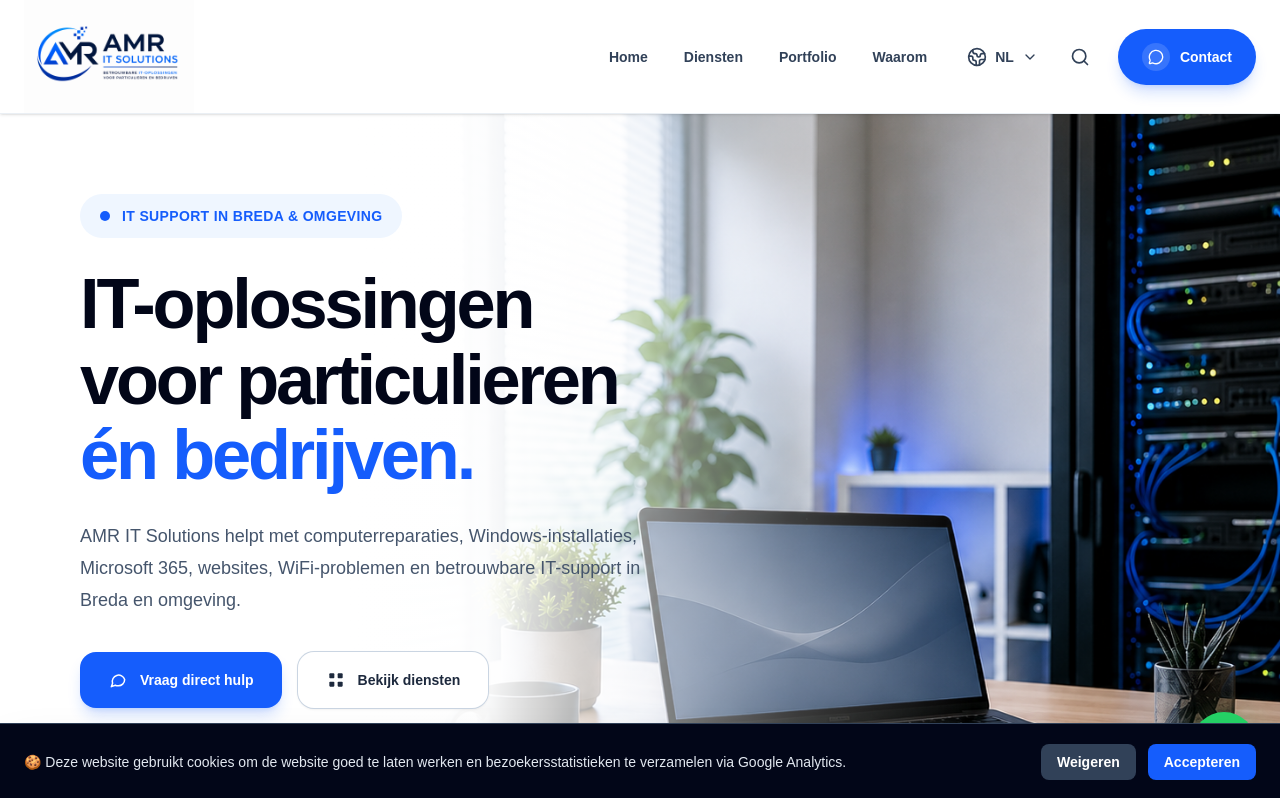
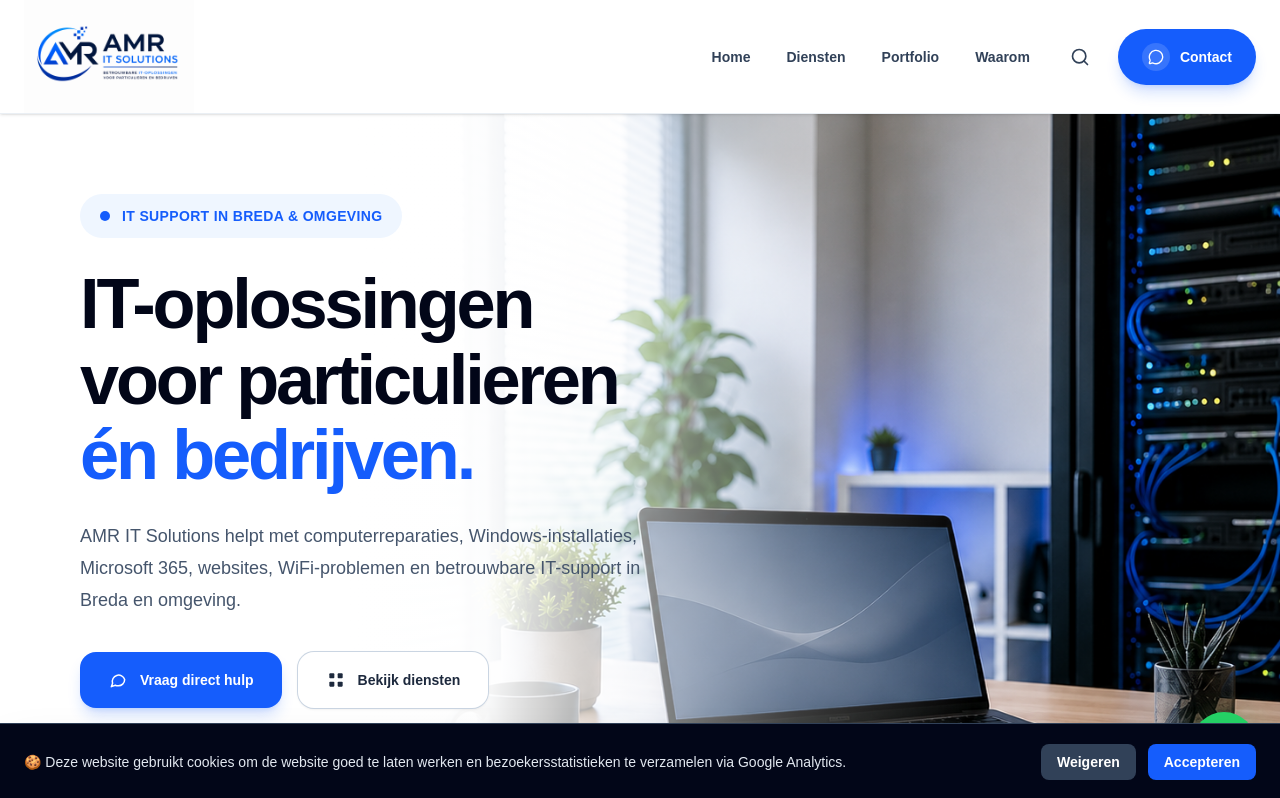
Before and after one commit to amritsolutions/amr-it-solutions, a Next.js app: page / in a window 1280 px wide. Shown: the top 798 px of the page. Built offline with nearby package versions, Linux system fonts and the light colour scheme.

Commit message:
zoek serch

```diff
--- a/components/Navbar.tsx
+++ b/components/Navbar.tsx
@@ -2,14 +2,7 @@
 
 import Image from "next/image";
 import Link from "next/link";
-import {
-  ChevronDown,
-  Globe2,
-  Menu,
-  MessageCircle,
-  Search,
-  X,
-} from "lucide-react";
+import { Menu, MessageCircle, Search, X } from "lucide-react";
 import { useEffect, useMemo, useRef, useState } from "react";
 
 const navigationLinks = [
@@ -103,10 +96,8 @@ const searchItems = [
 export default function Navbar() {
   const [mobileMenuOpen, setMobileMenuOpen] = useState(false);
   const [searchOpen, setSearchOpen] = useState(false);
-  const [languageOpen, setLanguageOpen] = useState(false);
   const [searchQuery, setSearchQuery] = useState("");
 
-  const languageMenuRef = useRef<HTMLDivElement>(null);
   const searchInputRef = useRef<HTMLInputElement>(null);
 
   const filteredSearchItems = useMemo(() => {
@@ -130,28 +121,17 @@ export default function Navbar() {
   }, [searchQuery]);
 
   useEffect(() => {
-    function handleOutsideClick(event: MouseEvent) {
-      if (
-        languageMenuRef.current &&
-        !languageMenuRef.current.contains(event.target as Node)
-      ) {
-        setLanguageOpen(false);
+    function handleKeyDown(event: KeyboardEvent) {
+      if (event.key === "Escape") {
+        setSearchOpen(false);
+        setMobileMenuOpen(false);
+        setSearchQuery("");
       }
     }
 
-    function handleKeyDown(event: KeyboardEvent) {
-      if (event.key === "Escape") {
-        setSearchOpen(false);
-        setLanguageOpen(false);
-        setMobileMenuOpen(false);
-      }
-    }
-
-    document.addEventListener("mousedown", handleOutsideClick);
     document.addEventListener("keydown", handleKeyDown);
 
     return () => {
-      document.removeEventListener("mousedown", handleOutsideClick);
       document.removeEventListener("keydown", handleKeyDown);
     };
   }, []);
@@ -167,13 +147,11 @@ export default function Navbar() {
   function closeMenus() {
     setMobileMenuOpen(false);
     setSearchOpen(false);
-    setLanguageOpen(false);
     setSearchQuery("");
   }
 
   function toggleSearch() {
     setSearchOpen((current) => !current);
-    setLanguageOpen(false);
     setMobileMenuOpen(false);
   }
 
@@ -208,59 +186,6 @@ export default function Navbar() {
               </Link>
             ))}
 
-            <div
-              ref={languageMenuRef}
-              className="relative ml-2"
-            >
-              <button
-                type="button"
-                onClick={() => {
-                  setLanguageOpen((current) => !current);
-                  setSearchOpen(false);
-                }}
-                aria-expanded={languageOpen}
-                aria-haspopup="menu"
-                aria-label="Taal selecteren"
-                className="inline-flex items-center gap-2 rounded-xl px-3 py-3 text-sm font-bold text-slate-700 transition-colors duration-200 hover:bg-blue-50 hover:text-blue-600"
-              >
-                <Globe2 className="h-5 w-5" />
-                <span>NL</span>
-
-                <ChevronDown
-                  className={`h-4 w-4 transition-transform duration-200 ${
-                    languageOpen ? "rotate-180" : ""
-                  }`}
-                />
-              </button>
-
-              {languageOpen && (
-                <div
-                  role="menu"
-                  className="absolute right-0 top-full mt-3 w-48 overflow-hidden rounded-2xl border border-slate-200 bg-white p-2 shadow-2xl shadow-slate-900/10"
-                >
-                  <Link
-                    href="/"
-                    role="menuitem"
-                    onClick={closeMenus}
-                    className="flex items-center justify-between rounded-xl bg-blue-50 px-4 py-3 text-sm font-bold text-blue-600"
-                  >
-                    <span>Nederlands</span>
-                    <span className="text-xs">NL</span>
-                  </Link>
-
-                  <Link
-                    href="/en"
-                    role="menuitem"
-                    onClick={closeMenus}
-                    className="mt-1 flex items-center justify-between rounded-xl px-4 py-3 text-sm font-semibold text-slate-700 transition-colors hover:bg-slate-50 hover:text-blue-600"
-                  >
-                    <span>English</span>
-                    <span className="text-xs text-slate-400">EN</span>
-                  </Link>
-                </div>
-              )}
-            </div>
-
             <button
               type="button"
               onClick={toggleSearch}
@@ -268,7 +193,7 @@ export default function Navbar() {
                 searchOpen ? "Zoekvenster sluiten" : "Website doorzoeken"
               }
               aria-expanded={searchOpen}
-              className="ml-1 inline-flex h-11 w-11 items-center justify-center rounded-xl text-slate-700 transition-all duration-200 hover:bg-blue-50 hover:text-blue-600"
+              className="ml-2 inline-flex h-11 w-11 items-center justify-center rounded-xl text-slate-700 transition-all duration-200 hover:bg-blue-50 hover:text-blue-600"
             >
               {searchOpen ? (
                 <X className="h-5 w-5" />
@@ -296,6 +221,7 @@ export default function Navbar() {
               aria-label={
                 searchOpen ? "Zoekvenster sluiten" : "Website doorzoeken"
               }
+              aria-expanded={searchOpen}
               className="inline-flex h-11 w-11 items-center justify-center rounded-xl text-slate-700 transition-colors hover:bg-blue-50 hover:text-blue-600"
             >
               {searchOpen ? (
@@ -310,7 +236,7 @@ export default function Navbar() {
               onClick={() => {
                 setMobileMenuOpen((current) => !current);
                 setSearchOpen(false);
-                setLanguageOpen(false);
+                setSearchQuery("");
               }}
               aria-label={
                 mobileMenuOpen ? "Menu sluiten" : "Menu openen"
@@ -408,32 +334,6 @@ export default function Navbar() {
                 </Link>
               ))}
 
-              <div className="mt-6">
-                <p className="mb-3 text-xs font-extrabold uppercase tracking-[0.2em] text-slate-400">
-                  Taal
-                </p>
-
-                <div className="grid grid-cols-2 gap-3">
-                  <Link
-                    href="/"
-                    onClick={closeMenus}
-                    className="inline-flex items-center justify-center gap-2 rounded-xl bg-blue-50 px-4 py-3 font-bold text-blue-600"
-                  >
-                    <Globe2 className="h-4 w-4" />
-                    NL
-                  </Link>
-
-                  <Link
-                    href="/en"
-                    onClick={closeMenus}
-                    className="inline-flex items-center justify-center gap-2 rounded-xl border border-slate-200 px-4 py-3 font-bold text-slate-700 transition-colors hover:border-blue-200 hover:bg-blue-50 hover:text-blue-600"
-                  >
-                    <Globe2 className="h-4 w-4" />
-                    EN
-                  </Link>
-                </div>
-              </div>
-
               <Link
                 href="/#contact"
                 onClick={closeMenus}
```
